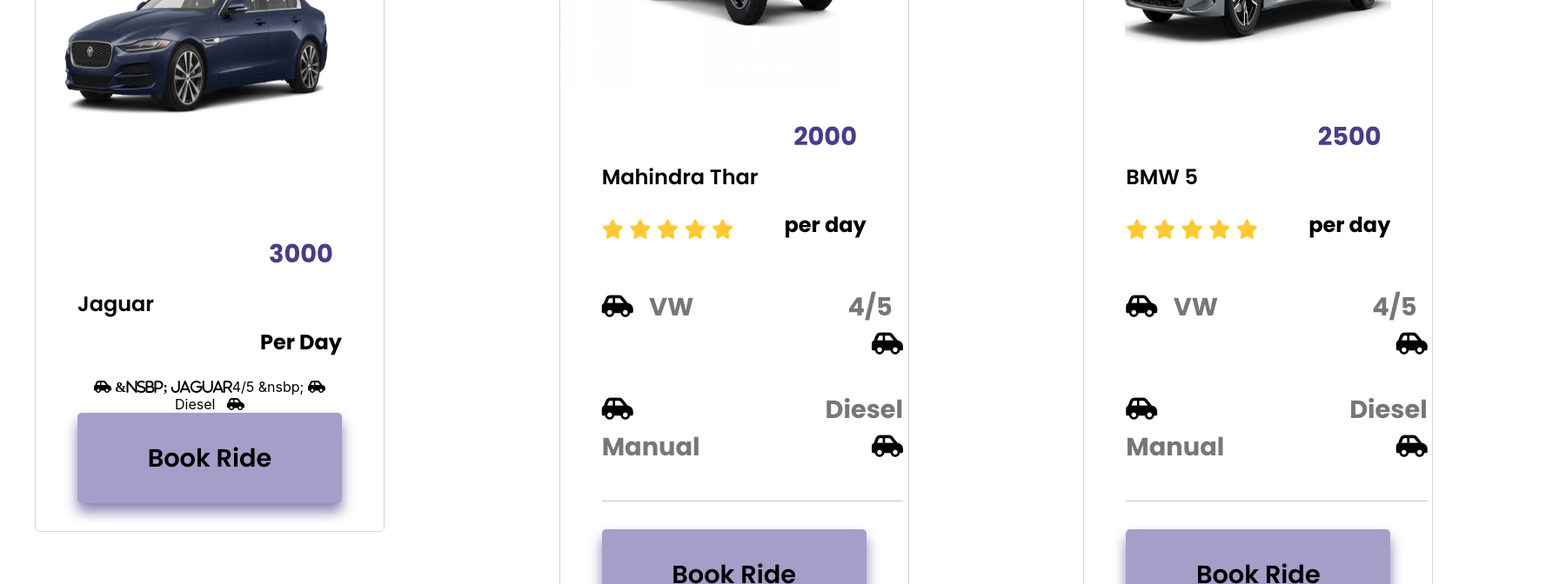
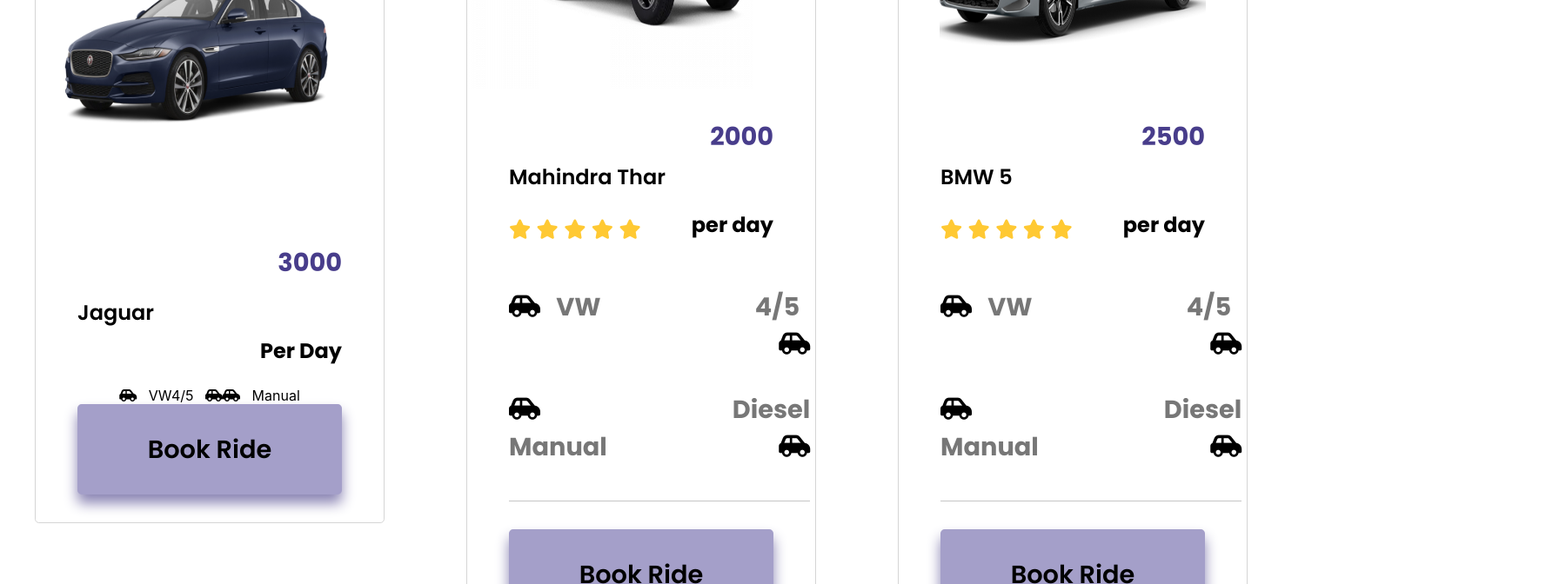
Before and after one commit to Vijay-948/Car-Rental-UI, a React (Create React App) app: page /models in a window 1280 px wide. Shown: the part 580-1252 px from the top of the page at 87% size, 1800 px wide, since content can reach past the window. Built offline with nearby package versions, Linux system fonts and the light colour scheme; some icons are missing.

Commit message:
code-refactoring

```diff
--- a/src/Pages/CarModels.tsx
+++ b/src/Pages/CarModels.tsx
@@ -1,38 +1,36 @@
+import CarImg1 from "../Assests/CarModels/HeroJaguar.png";
+import carImg2 from "../Assests/CarModels/thar.webp";
+import carImg3 from "../Assests/CarModels/Bmw3.png";
+import carImg4 from "../Assests/CarModels/Fortuner.jpg";
+import carImg5 from "../Assests/CarModels/Hyundai.png";
+import carImg6 from "../Assests/CarModels/Skoda-superb.webp";
+import carImg7 from "../Assests/CarModels/Jeep.png";
+import carImg8 from "../Assests/CarModels/volvo1.png";
+import carImg9 from "../Assests/CarModels/volksWagen1.png";
+import carImg10 from "../Assests/CarModels/Audi.png";
 
-import CarImg1 from '../Assests/CarModels/HeroJaguar.png'
-import carImg2 from '../Assests/CarModels/thar.webp'
-import carImg3 from '../Assests/CarModels/Bmw3.png'
-import carImg4 from '../Assests/CarModels/Fortuner.jpg'
-import carImg5 from '../Assests/CarModels/Hyundai.png'
-import carImg6 from '../Assests/CarModels/Skoda-superb.webp'
-import carImg7 from '../Assests/CarModels/Jeep.png'
-import carImg8 from '../Assests/CarModels/volvo1.png'
-import carImg9 from '../Assests/CarModels/volksWagen1.png'
-import carImg10 from '../Assests/CarModels/Audi.png'
+import { Link } from "react-router-dom";
+import "../Styles/CarModels.css";
 
-import { Link } from 'react-router-dom'
-import '../Styles/CarModels.css'
-
-
-function CarModels(){
-   return(
+function CarModels() {
+  return (
     <>
       <section className="models-section">
         <div className="container">
           <div className="models-div">
             <div className="models-div__box">
               <div className="models-div__box__img">
-                        <img src={CarImg1} alt=''  />
+                <img src={CarImg1} alt="" />
                 <div className="models-div__box__descr">
                   <div className="models-div__box__descr__name-price">
                     <div className="models-div__box__descr__name-price__name">
                       <p>Jaguar</p>
                       <span>
-                                        <i className='fa-soid fa-star'></i>
-                                        <i className='fa-soid fa-star'></i>
-                                        <i className='fa-soid fa-star'></i>
-                                        <i className='fa-soid fa-star'></i>
-                                        <i className='fa-soid fa-star'></i>
+                        <i className="fa-soid fa-star"></i>
+                        <i className="fa-soid fa-star"></i>
+                        <i className="fa-soid fa-star"></i>
+                        <i className="fa-soid fa-star"></i>
+                        <i className="fa-soid fa-star"></i>
                       </span>
                     </div>
                     <div className="models-div__box__descr__name-price__price">
@@ -42,17 +40,17 @@ function CarModels(){
                   </div>
                   <div className="models-div__descr__name-price__details">
                     <span>
-                                    <i className='fa-solid fa-car-side'> &nsbp; Jaguar</i>
+                      <i className="fa-solid fa-car-side"></i> &nbsp; VW
                     </span>
-                                <span style={{ textAlign:'right' }}>
-                                    4/5 &nsbp; <i className='fa-solid fa-car-side'></i>
+                    <span style={{ textAlign: "right" }}>
+                      4/5 &nbsp; <i className="fa-solid fa-car-side"></i>
                     </span>
                     <span>
-                                    Diesel &nbsp; <i className='fa-solid fa-car-side'></i>
+                      <i className="fa-solid fa-car-side"></i> &nbsp; Manual
                     </span>
                   </div>
                   <div className="models-div__box__descr__name-price__btn">
-                                <Link onClick={() => window.scrollTo(0,0)} to='/'>
+                    <Link onClick={() => window.scrollTo(0, 0)} to="/">
                       Book Ride
                     </Link>
                   </div>
--- a/src/Pages/HomePage.tsx
+++ b/src/Pages/HomePage.tsx
@@ -1,23 +1,21 @@
-import Banner from "../Components/Banner"
-import BookCar from "../Components/BookCar"
-import ChooseUs from "../Components/ChooseUs"
-import Download from "../Components/Download"
-import Faq from "../Components/Faq"
-import Footer from "../Components/Footer"
-import Home from "../Components/Home"
-import Navbar from "../Components/Navbar"
-import PickCar from "../Components/PickCar"
-import PlanTrip from "../Components/PlanTrip"
-import Testimonials from "../Components/Testimonials"
+import Banner from "../Components/Banner";
+import BookCar from "../Components/BookCar";
+import ChooseUs from "../Components/ChooseUs";
+import Download from "../Components/Download";
+import Faq from "../Components/Faq";
+import Footer from "../Components/Footer";
+import Home from "../Components/Home";
+import Navbar from "../Components/Navbar";
+import PickCar from "../Components/PickCar";
+import PlanTrip from "../Components/PlanTrip";
+import Testimonials from "../Components/Testimonials";
 // import About from "./About"
 // import CarModels from "./CarModels"
 // import Contact from "./Contact";
 
 const HomePage = () => {
-
-    return(
+  return (
     <>
-
       <Home />
       <BookCar />
       <PlanTrip />
@@ -26,13 +24,10 @@ const HomePage = () => {
       <ChooseUs />
       <Faq />
       <Testimonials />
-           <Download />
+      {/* <Download /> */}
       <Footer />
-
-
     </>
-    )
-
-}
+  );
+};
 
 export default HomePage;
--- a/src/Styles/CarModels.css
+++ b/src/Styles/CarModels.css
@@ -1,4 +1,3 @@
-
 .models-div {
     display: grid;
     grid-template-columns: 1fr 1fr 1fr;
@@ -7,7 +6,7 @@
     align-items: center;
     text-align: center;
     padding: 10rem 0;
-    width: 110rem;
+    width: 90rem;
     margin: 0 auto;
 }
 
@@ -80,7 +79,7 @@
 .models-div__box__descr__name-price__name p {
     font-size: 1.5rem;
     font-weight: 600;
-    font-family: poppins,sans-serif;
+    font-family: 'Poppins', sans-serif;
 }
 
 .models-div__box__descr__name-price__name span {
@@ -96,18 +95,17 @@
 .models-div__box__descr__name-price__price {
     display: flex;
     flex-direction: column;
-    /* text-align: right; */
+    text-align: right;
 }
 
 .models-div__box__descr__name-price__price h4 {
     font-size: 1.8rem;
-    font-family: poppins,sans-serif;
-
+    font-family: 'Poppins', sans-serif;
 }
 
 .models-div__box__descr__name-price__price p {
     font-size: 1.5rem;
-    font-family: poppins,sans-serif;
+    font-family: 'Poppins', sans-serif;
     font-weight: 700;
 }
 
@@ -125,7 +123,7 @@
 .models-div__box__descr__name-price__details span {
     font-size: 1.8rem;
     font-weight: 800;
-    font-family: poppins,sans-serif;
+    font-family: 'Poppins', sans-serif;
     color: #777777;
     text-align: left;
 }
@@ -135,14 +133,14 @@
 }
 
 .models-div__box__descr__name-price__btn {
-    background-color:#a49fc9;
+    background-color: #a49fc9;
     padding: 1.8rem 3rem;
     border-radius: 0.3rem;
     box-shadow: 0 10px 15px 0 #8a84b3;
     transition: all 0.3s;
     border: 2px solid #a49fc9;
     font-size: 1.8rem;
-    font-family: poppins,sans-serif;
+    font-family: 'Poppins', sans-serif;
     cursor: pointer;
 }
 
```
Also changed, not shown: package.json (+6 -1 lines), src/App.tsx (+8 -14 lines), src/Components/Navbar.tsx (+6 -8 lines), src/Components/PickCar.tsx (+27 -26 lines), tailwind.config.js (added, +8 -0 lines), 1 other file (tests, documents, lock files or other folders). Lines whose indentation alone changed are shown as unchanged.
